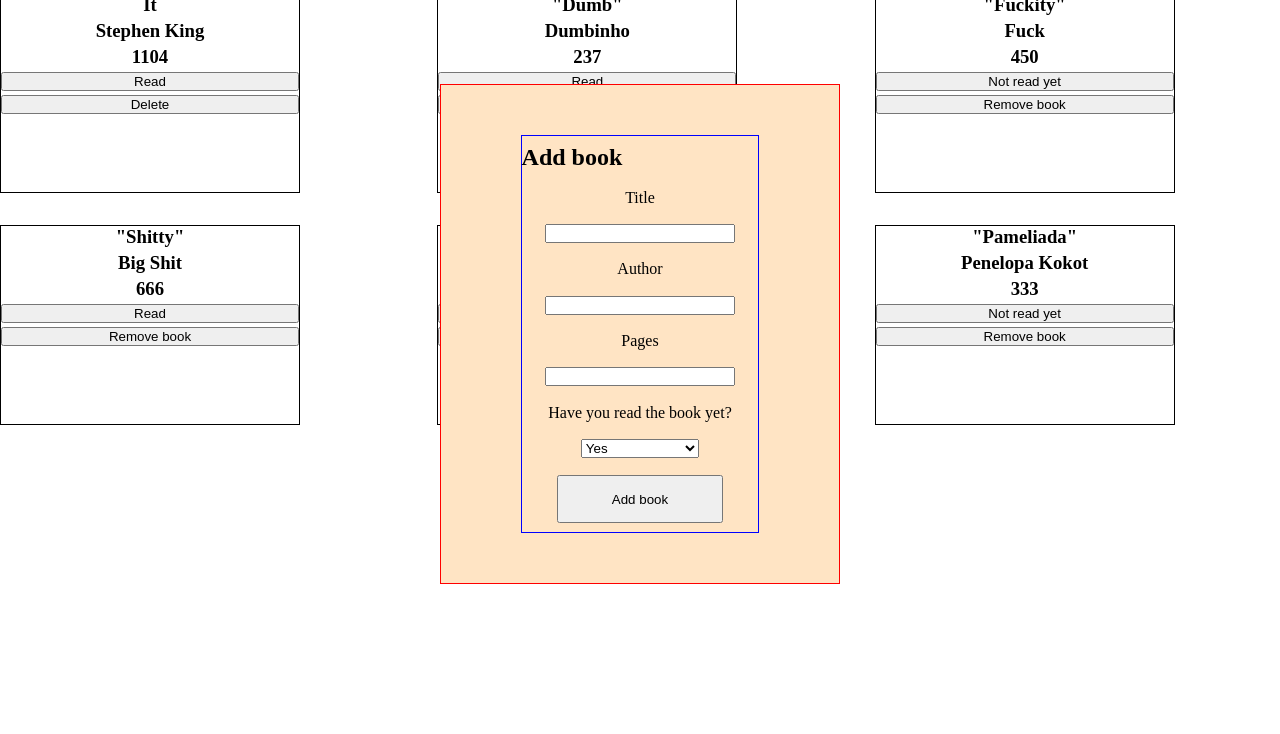
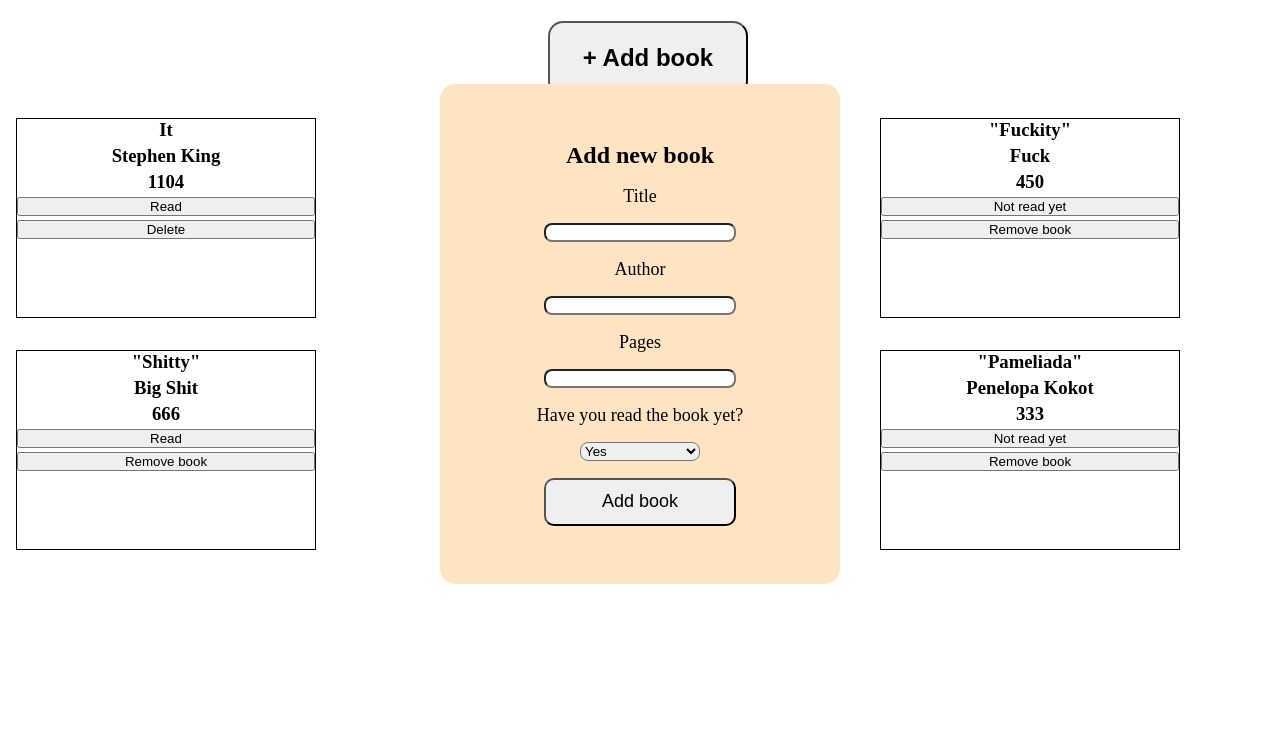
Before and after one commit to MateuszKuruc/odin-library, a website: page index.html in a window 1280 px wide. Shown: the part 66-800 px from the top of the page. Drawn offline with Linux system fonts and the light colour scheme.

Commit message:
style buttons, header and main section

```diff
--- a/index.html
+++ b/index.html
@@ -13,7 +13,9 @@
       <button id="login">Log in</button>
     </header>
     <section class="main">
-      <button class="addBook">+ Add book</button>
+      <div class="addBook">
+        <button class="addBookBtn">+ Add book</button>
+    </div>
       <div id="bookList">
         <div class="bookCard">
           <h3 class="title">It</h3>
@@ -25,7 +27,7 @@
       </div>
       <div class="form-block">
         <form action="" method="get">
-          <h2>Add book</h2>
+          <h2>Add new book</h2>
           <label for="title">Title</label>
           <input id="title" type="text" name="title" required />
           <label for="author">Author</label>
@@ -37,7 +39,7 @@
             <option value="yes">Yes</option>
             <option value="no">No</option>
           </select>
-          <button id="addBook">Add book</button>
+          <button id="submitBook">Add book</button>
         </form>
       </div>
     </section>
--- a/style.css
+++ b/style.css
@@ -7,7 +7,9 @@
 header {
   display: flex;
   justify-content: space-around;
+  align-items: center;
   background-color: bisque;
+  height: 8vh;
 }
 
 #login {
@@ -43,46 +45,75 @@ form {
   height: 80%;
   align-self: center;
   justify-content: space-around;
-  border: 1px solid blue;
 }
 
 input {
   width: 80%;
-    align-self: center;
-}
-
-label {
-    align-self: center;
 }
 
 select {
   width: 50%;
+}
+
+label {
+  font-size: 18px;
+}
+
+input,
+select {
+  border-radius: 8px;
+}
+
+input,
+label,
+select {
   align-self: center;
 }
 
-#addBook {
-    width: 70%;
+#submitBook {
+  width: 80%;
   height: 3rem;
   align-self: center;
+  border-radius: 10px;
+  font-size: 18px;
 }
 
 .form-block {
   position: absolute;
   display: flex;
   justify-content: center;
-  border: 1px solid red;
   top: 50%;
   left: 50%;
   transform: translate(-50%, -50%);
   width: 400px;
   height: 500px;
-  background-color:bisque;
+  background-color: bisque;
+  border-radius: 15px;
 }
 
-.main {
-    /* position: relative; */
+form > h2 {
+  align-self: center;
 }
 
 .form-block.hidden {
   display: none;
 }
+
+.addBook {
+  height: 15vh;
+  display: flex;
+  justify-content: center;
+  align-items: center;
+}
+
+.addBookBtn {
+  width: 200px;
+  height: 75px;
+  border-radius: 15px;
+  font-size: 24px;
+  font-weight: 900;
+}
+
+.main {
+  margin-left: 16px;
+}
```
Lines whose indentation alone changed are shown as unchanged.
